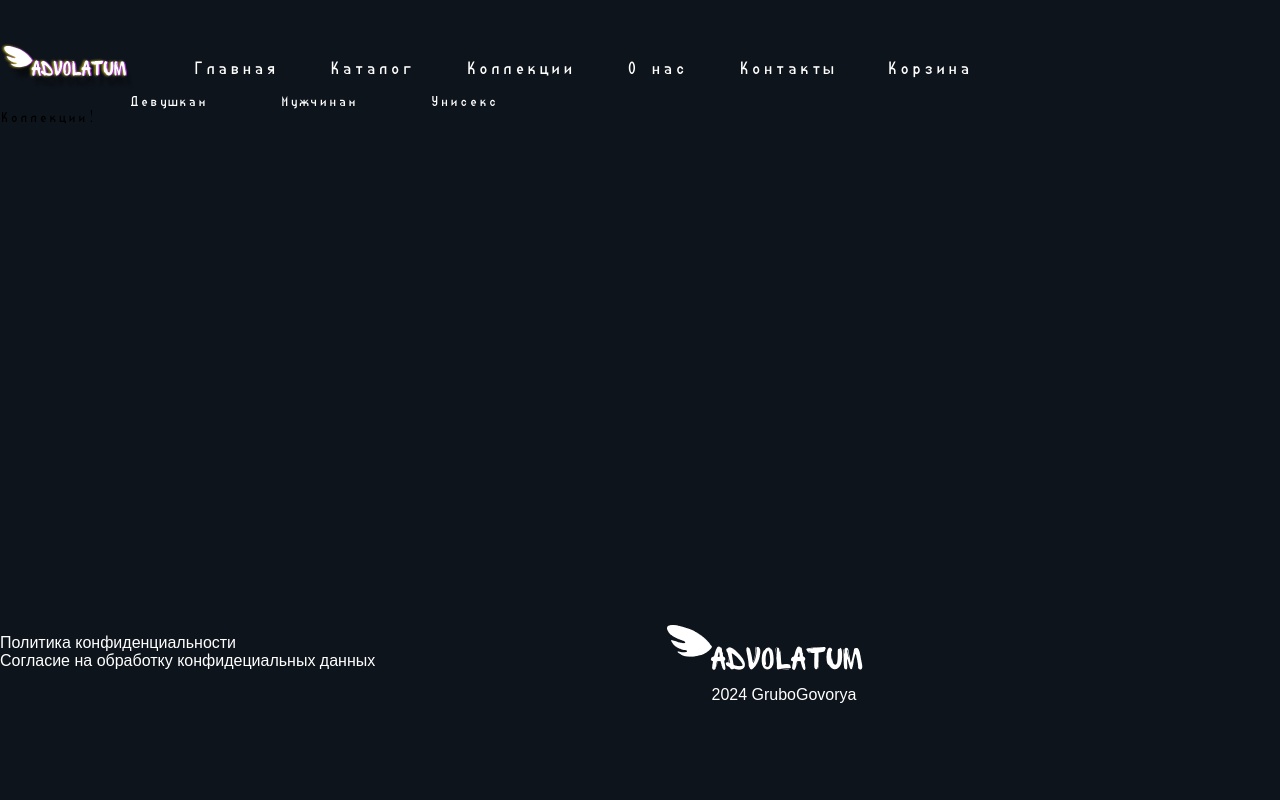
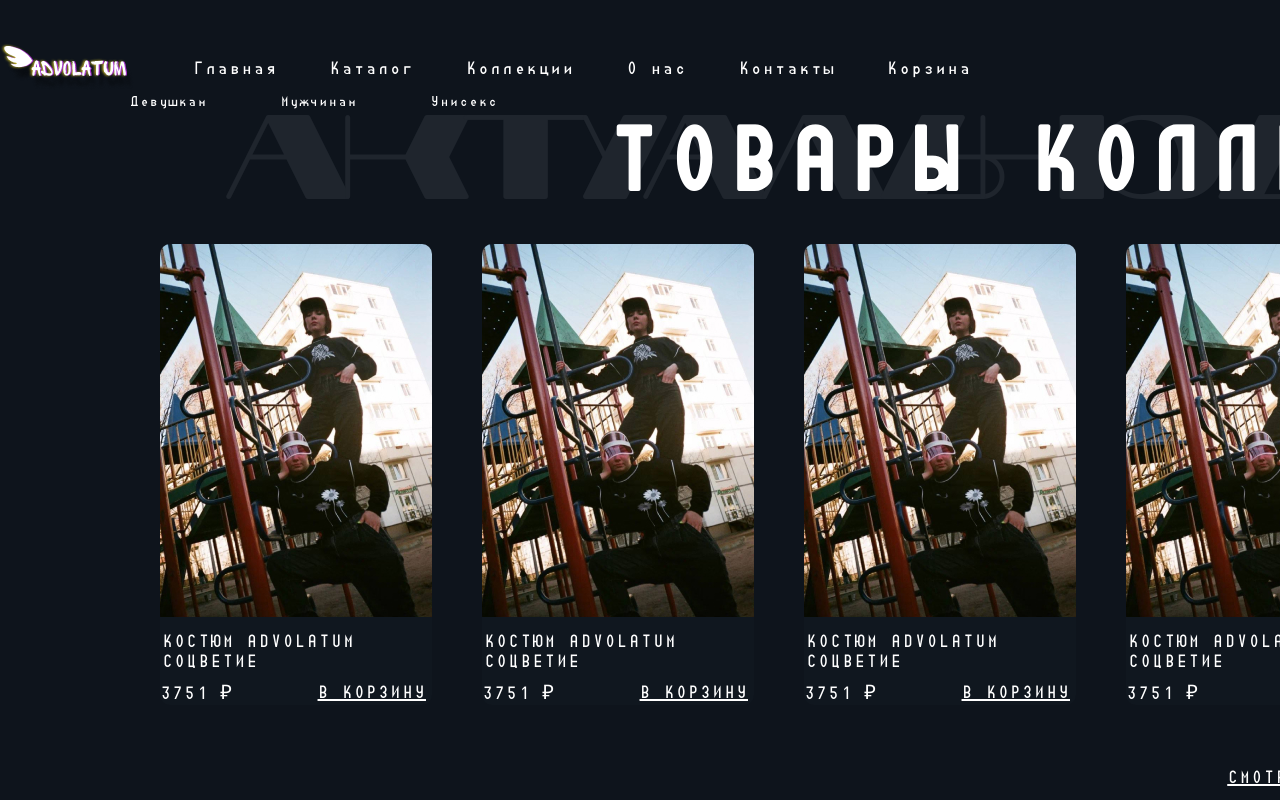
Before and after one commit to bogush01/bogush.github.io, a React (Create React App) app: page /collections in a window 1280 px wide. Shown: the top 800 px of the page. Built offline with nearby package versions, Linux system fonts and the light colour scheme.

Commit message:
add contacts section and collestiong products

```diff
--- a/src/pages/Collections/index.css
+++ b/src/pages/Collections/index.css
@@ -0,0 +1,19 @@
+.collection-products {
+  padding-bottom: 80px;
+}
+
+.collection-products__header {
+  margin-bottom: 30px;
+}
+
+.collection-products__children-container {
+  right: 0;
+}
+
+.collection-products__children-class {
+  font-size: 100px;
+  color: #fff;
+  font-family: "uindbase";
+  text-transform: uppercase;
+  margin: 0;
+}
--- a/src/pages/Collections/index.jsx
+++ b/src/pages/Collections/index.jsx
@@ -1,7 +1,27 @@
+import CurrentProductsList from "../../components/CurrentProductsList";
+import BackTextHeader from "../../components/BackTextHeader";
+import SectionContacts from "../../components/SectionContacts";
+
 import "./index.css";
 
 const Collections = () => {
-  return <span>Коллекции!</span>;
+  return (
+    <>
+      <section className="collection-products">
+        <BackTextHeader
+          className="collection-products__header"
+          backText="Актуальное"
+          childrenContainerClassName="collection-products__children-container"
+        >
+          <h2 className="collection-products__children-class">
+            Товары коллекции
+          </h2>
+        </BackTextHeader>
+        <CurrentProductsList />
+      </section>
+      <SectionContacts />
+    </>
+  );
 };
 
 export default Collections;
```
